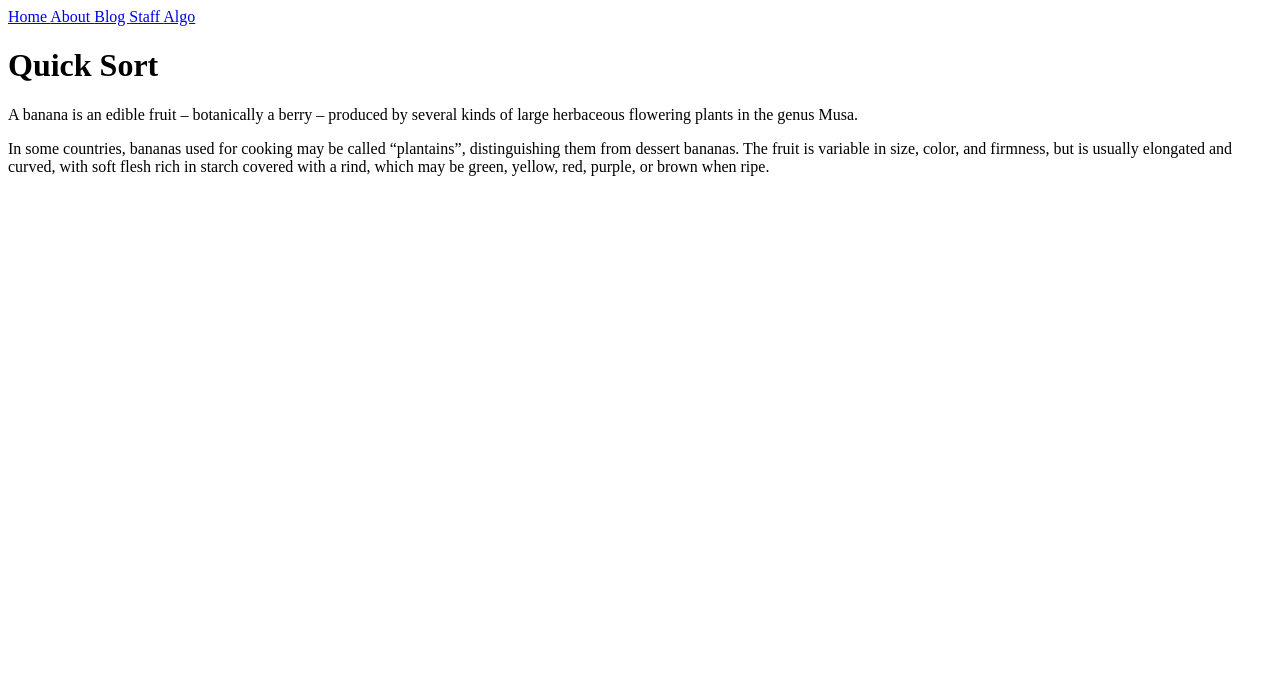
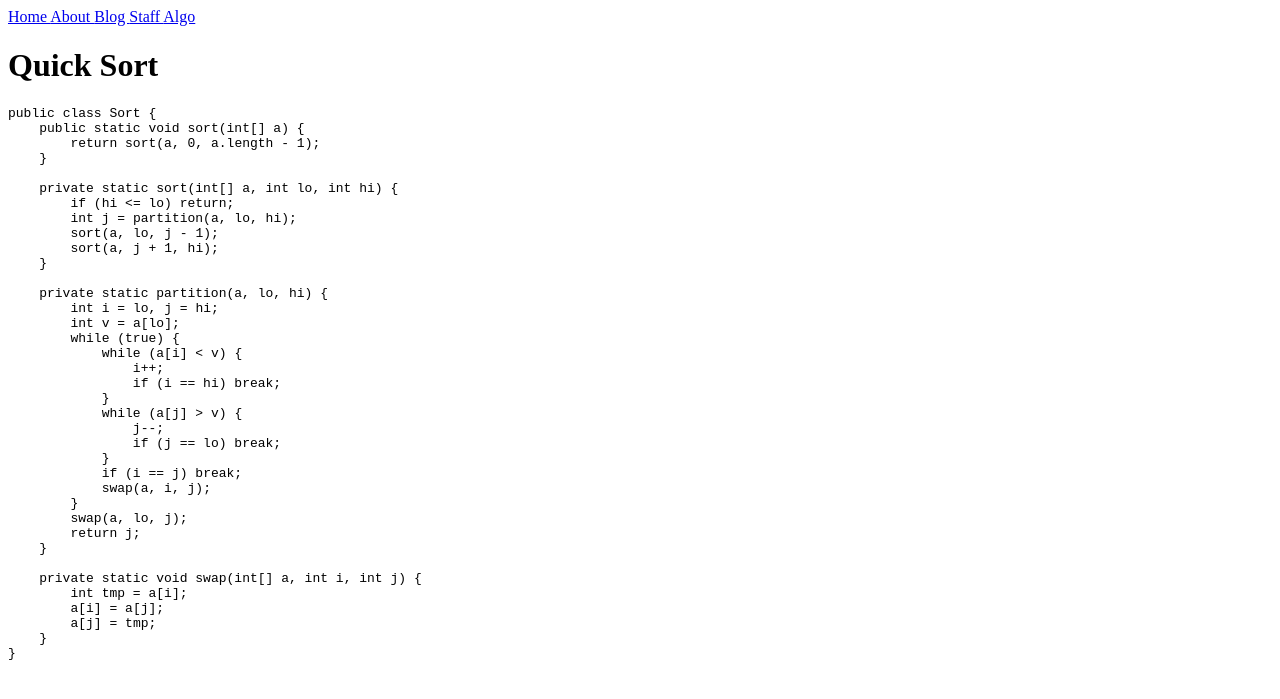
Before and after one commit to albine/instareads, a Jekyll site: the page built from _pieces/quick-sort.md, in a window 1280 px wide. Shown: the top 699 px of the page. Built offline with Jekyll 4.4.1, drawn with Linux system fonts in a browser that asks for light colours.

Commit message:
add quicksort

````diff
--- a/_pieces/quick-sort.md
+++ b/_pieces/quick-sort.md
@@ -1,11 +1,42 @@
 ---
 name: Quick Sort
 ---
-A banana is an edible fruit – botanically a berry – produced by several kinds
-of large herbaceous flowering plants in the genus Musa.
+```java
+public class Sort {
+    public static void sort(int[] a) {
+        return sort(a, 0, a.length - 1);
+    }
 
-In some countries, bananas used for cooking may be called "plantains",
-distinguishing them from dessert bananas. The fruit is variable in size, color,
-and firmness, but is usually elongated and curved, with soft flesh rich in
-starch covered with a rind, which may be green, yellow, red, purple, or brown
-when ripe.
+    private static sort(int[] a, int lo, int hi) {
+        if (hi <= lo) return;
+        int j = partition(a, lo, hi);
+        sort(a, lo, j - 1);
+        sort(a, j + 1, hi);
+    }
+
+    private static partition(a, lo, hi) {
+        int i = lo, j = hi;
+        int v = a[lo];
+        while (true) {
+            while (a[i] < v) {
+                i++;
+                if (i == hi) break;
+            }
+            while (a[j] > v) {
+                j--;
+                if (j == lo) break;
+            }
+            if (i == j) break;
+            swap(a, i, j);
+        }
+        swap(a, lo, j);
+        return j;
+    }
+
+    private static void swap(int[] a, int i, int j) {
+        int tmp = a[i];
+        a[i] = a[j];
+        a[j] = tmp;
+    }
+}
+```
````
